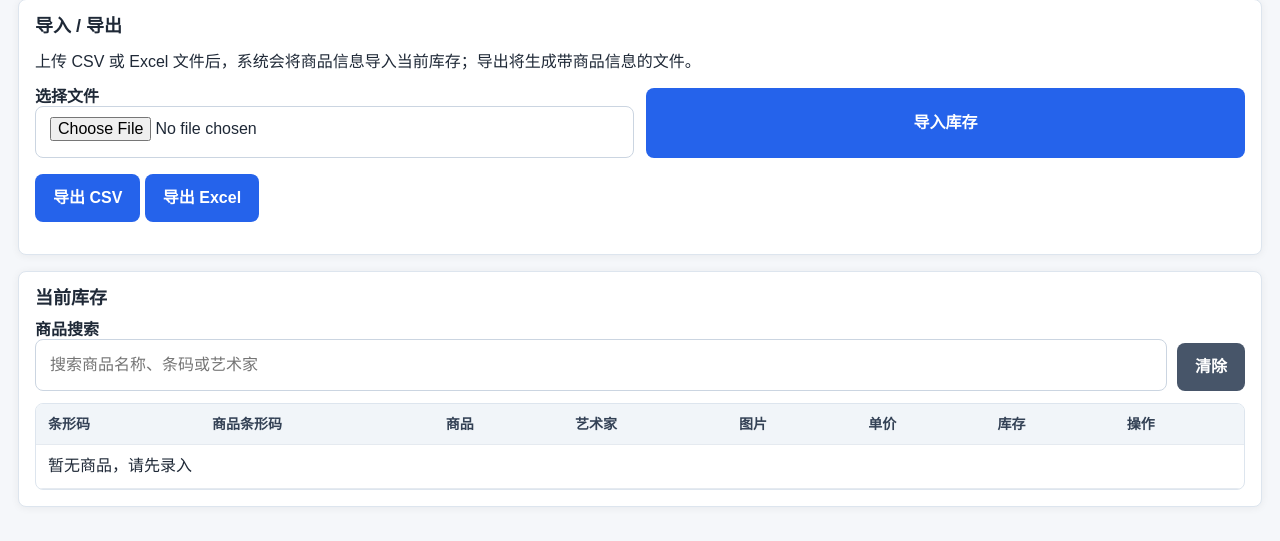
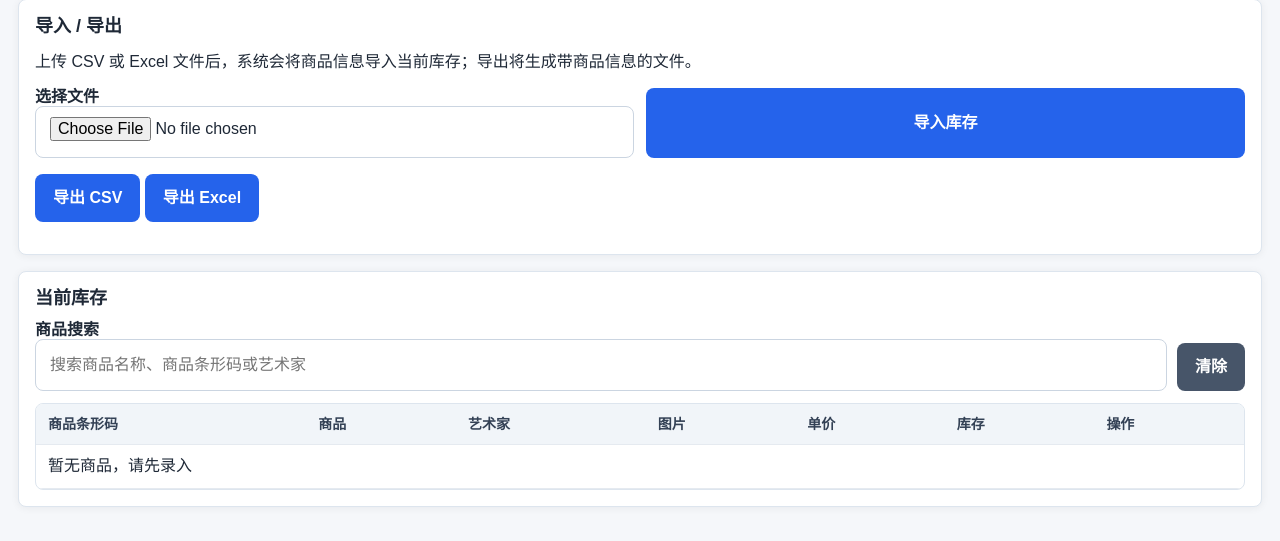
Before and after one commit to moongallerystudio-lgtm/inventory-cashier, a Flask app: page /manage in a window 1280 px wide. Shown: the part 366-907 px from the top of the page. Run offline with Flask 3, Linux system fonts and the light colour scheme; some libraries are stand-ins or nearby versions.

Commit message:
Hide internal barcode from inventory table

```diff
--- a/app.py
+++ b/app.py
@@ -97,7 +97,7 @@ TRANSLATIONS = {
         "barcode_entry": "扫码 / 输入条码",
         "barcode_placeholder": "扫码或输入条形码",
         "product_search": "商品搜索",
-        "product_search_placeholder": "搜索商品名称、条码或艺术家",
+        "product_search_placeholder": "搜索商品名称、商品条形码或艺术家",
         "search": "搜索",
         "tap_product_hint": "可直接点选商品加入购物车。",
         "member_discount": "会员折扣",
@@ -207,7 +207,7 @@ TRANSLATIONS = {
         "barcode_entry": "Scan / Enter Barcode",
         "barcode_placeholder": "Scan or enter barcode",
         "product_search": "Product Search",
-        "product_search_placeholder": "Search name, barcode, or artist",
+        "product_search_placeholder": "Search name, product barcode, or artist",
         "search": "Search",
         "tap_product_hint": "Tap a product to add it to the cart.",
         "member_discount": "Member Discount",
@@ -317,7 +317,7 @@ TRANSLATIONS = {
         "barcode_entry": "スキャン / バーコード入力",
         "barcode_placeholder": "バーコードをスキャンまたは入力",
         "product_search": "商品検索",
-        "product_search_placeholder": "商品名・バーコード・アーティストを検索",
+        "product_search_placeholder": "商品名・商品バーコード・アーティストを検索",
         "search": "検索",
         "tap_product_hint": "商品をタップしてカートに追加できます。",
         "member_discount": "会員割引",
--- a/templates/manage.html
+++ b/templates/manage.html
@@ -27,7 +27,7 @@
     input[type=text], input[type=number], input[type=file], input[type=search] { width: 100%; min-height: 52px; padding: 10px 14px; border: 1px solid #cbd5e1; border-radius: 8px; font-size: 16px; background: #fff; }
     .table-wrap { min-width: 0; overflow-x: auto; margin-top: 12px; border: 1px solid #dde5ee; border-radius: 8px; -webkit-overflow-scrolling: touch; }
     .inventory-table-wrap { max-height: 925px; overflow: auto; }
-    table { width: 100%; min-width: 980px; border-collapse: collapse; }
+    table { width: 100%; min-width: 880px; border-collapse: collapse; }
     th, td { padding: 12px; border-bottom: 1px solid #e5eaf0; text-align: left; vertical-align: middle; }
     th { background: #f1f5f9; color: #334155; font-size: 14px; }
     .inventory-table-wrap th { position: sticky; top: 0; z-index: 1; }
@@ -121,12 +121,11 @@
         <div class="table-wrap inventory-table-wrap">
           <table>
             <thead>
-              <tr><th>{{ t('barcode') }}</th><th>{{ t('product_label_barcode') }}</th><th>{{ t('product') }}</th><th>{{ t('artist') }}</th><th>{{ t('image') }}</th><th>{{ t('price') }}</th><th>{{ t('stock') }}</th><th>{{ t('action') }}</th></tr>
+              <tr><th>{{ t('product_label_barcode') }}</th><th>{{ t('product') }}</th><th>{{ t('artist') }}</th><th>{{ t('image') }}</th><th>{{ t('price') }}</th><th>{{ t('stock') }}</th><th>{{ t('action') }}</th></tr>
             </thead>
             <tbody id="inventoryTableBody">
               {% for product in inventory %}
-                <tr class="inventory-row" data-search="{{ (product.name ~ ' ' ~ product.barcode ~ ' ' ~ product.label_barcode ~ ' ' ~ product.artist)|lower }}">
-                  <td>{{ product.barcode }}</td>
+                <tr class="inventory-row" data-search="{{ (product.name ~ ' ' ~ product.label_barcode ~ ' ' ~ product.artist)|lower }}">
                   <td>
                     {% if product.label_barcode %}
                       <img class="label-barcode" src="/product-label-barcode/{{ product.barcode|urlencode }}" alt="{{ product.label_barcode }}">
@@ -148,9 +147,9 @@
                   </td>
                 </tr>
               {% else %}
-                <tr class="inventory-empty-row"><td colspan="8">{{ t('no_products') }}</td></tr>
+                <tr class="inventory-empty-row"><td colspan="7">{{ t('no_products') }}</td></tr>
               {% endfor %}
-              <tr id="inventoryNoMatchRow" style="display:none;"><td colspan="8">{{ t('no_products_found') }}</td></tr>
+              <tr id="inventoryNoMatchRow" style="display:none;"><td colspan="7">{{ t('no_products_found') }}</td></tr>
             </tbody>
           </table>
         </div>
```
